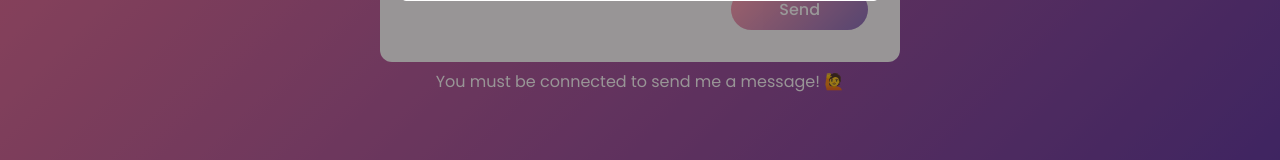
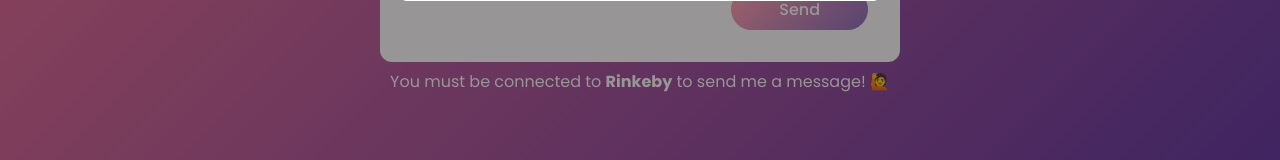
Before and after one commit to captain-woof/greet-me, a React (Vite) app in the folder client/: page / in a window 1280 px wide. Shown: the part 560-720 px from the top of the page. Built offline with nearby package versions, Linux system fonts and the light colour scheme.

Commit message:
Not connected propmt modified

```diff
--- a/client/src/components/organism/GreeterForm/index.jsx
+++ b/client/src/components/organism/GreeterForm/index.jsx
@@ -50,7 +50,7 @@
 
             {!signerAddress &&
                 <p id="main-container__not-connected-warning">
-                    You must be connected to send me a message! 🙋
+                    You must be connected to <b>Rinkeby</b> to send me a message! 🙋
                 </p>
             }
         </main>
```
